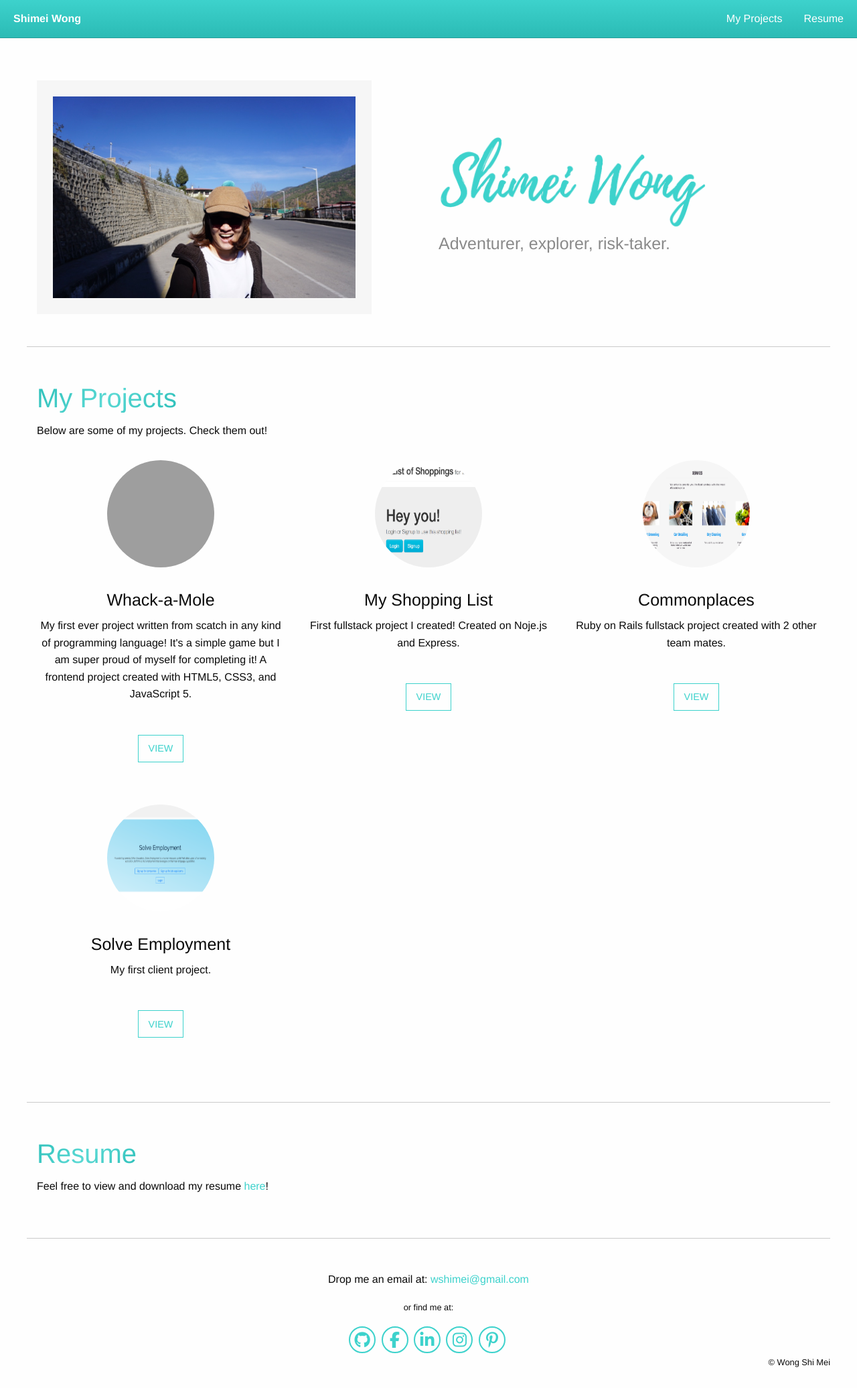
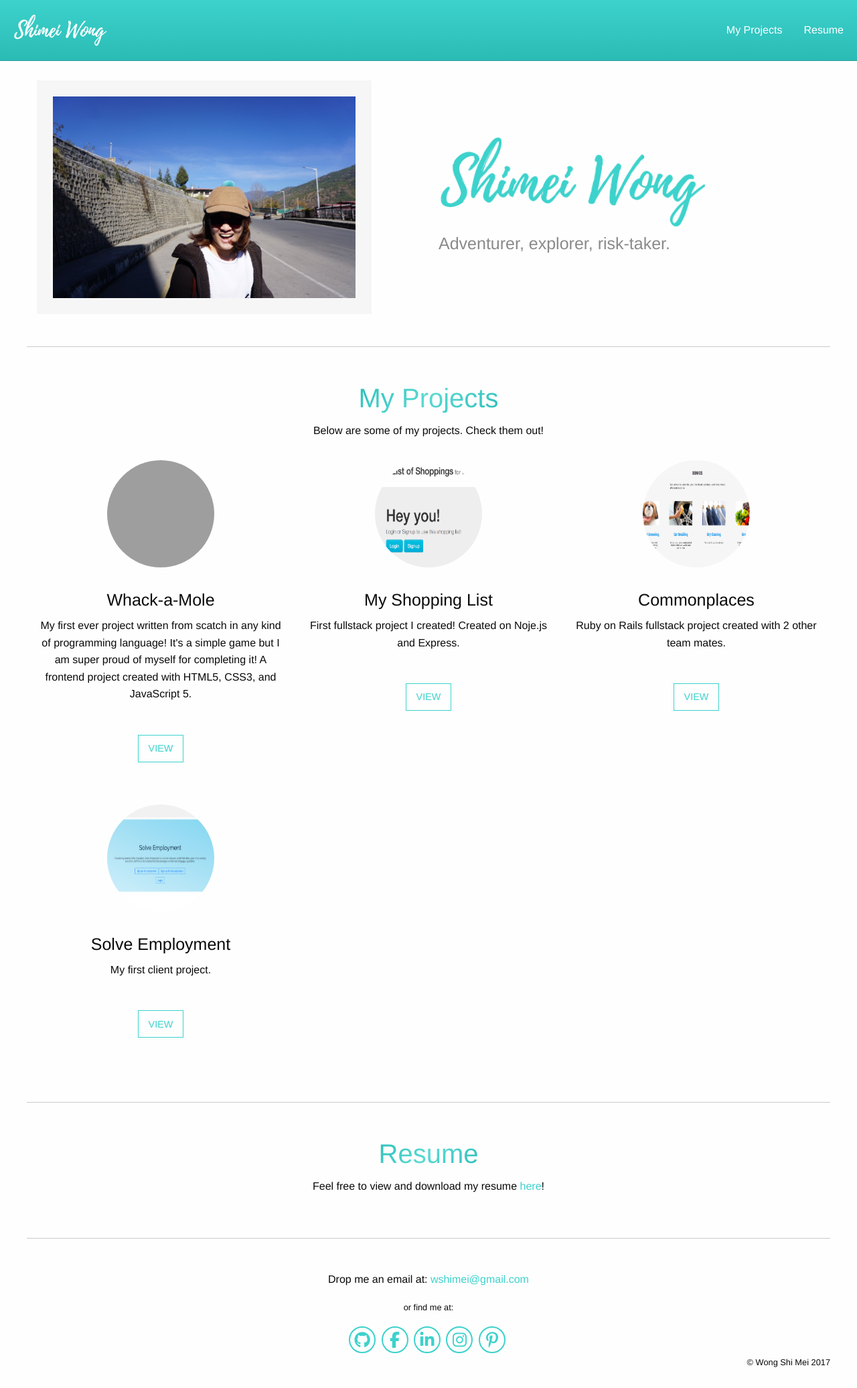
Before and after one commit to wshimei/ShimeiWong, a website: page index.html in a window 1280 px wide. Shown: the whole page at 67% size. Drawn offline with Linux system fonts and the light colour scheme; grey boxes are pictures that could not be loaded.

Commit message:
changed pdf and html

```diff
--- a/index.html
+++ b/index.html
@@ -15,7 +15,7 @@
   <div class="top-bar" style="position:fixed;top:0;width:100%; z-index: 999;" >
     <ul class="dropdown menu" data-dropdown-menu data-click-open="false">
         <li class="menu-text">
-          <a href="#top">Shimei Wong</a>
+          <a href="#top"><img src="img/shimeiwongWhite.png" alt="Shimei Wong" height="50"></a>
         </li>
     </ul>
         <ul class="dropdown menu align-right" data-dropdown-menu data-click-open="false">
@@ -43,7 +43,7 @@
   <hr class="docs-section-margin" id="projects">
 
   <div class="row" >
-    <div class="large-12 columns" >
+    <div class="large-12 columns text-center" >
         <h2><span class="highlighted">My Projects</span></h2>
         <p>Below are some of my projects. Check them out!</p>
     </div>
@@ -128,9 +128,9 @@
   <hr class="docs-section-margin" id="resume">
 
   <div class="row" >
-    <div class="large-12 columns">
+    <div class="large-12 columns text-center">
         <h2 ><span class="highlighted">Resume</span></h2>
-        <p>Feel free to view and download my resume <a href="./pdf/wongshimei.pdf">here</a>!</p>
+        <p>Feel free to view and download my resume <a href="./pdf/WongShiMei.pdf">here</a>!</p>
     </div>
   </div>
 
@@ -147,7 +147,7 @@
   </div>
 
   <div class="row align-right">
-      <small>&copy Wong Shi Mei</small><br><br>
+      <small>&copy Wong Shi Mei 2017</small><br><br>
   </div>
   </body>
 </html>
```
Also changed, not shown: bower_components/foundation-sites/dist/css/foundation-flex.css, css/app.css, img/shimeiwongWhite.png (added), 1 other file.
